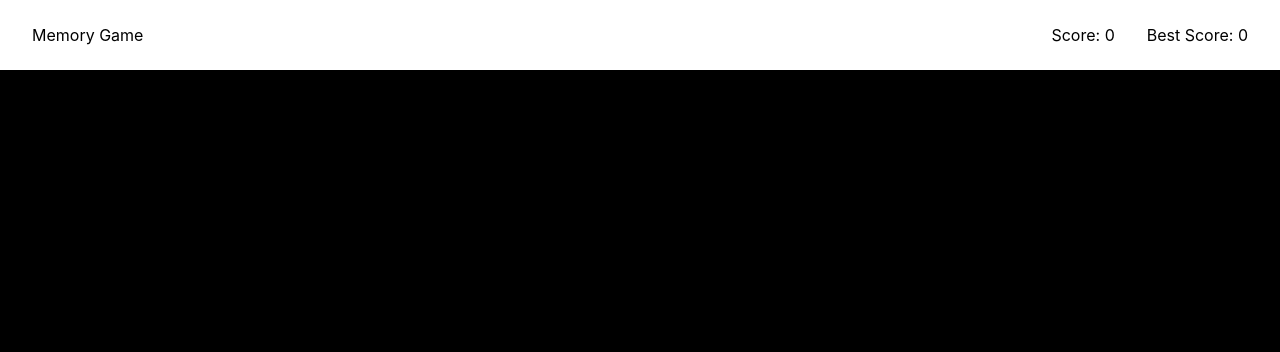
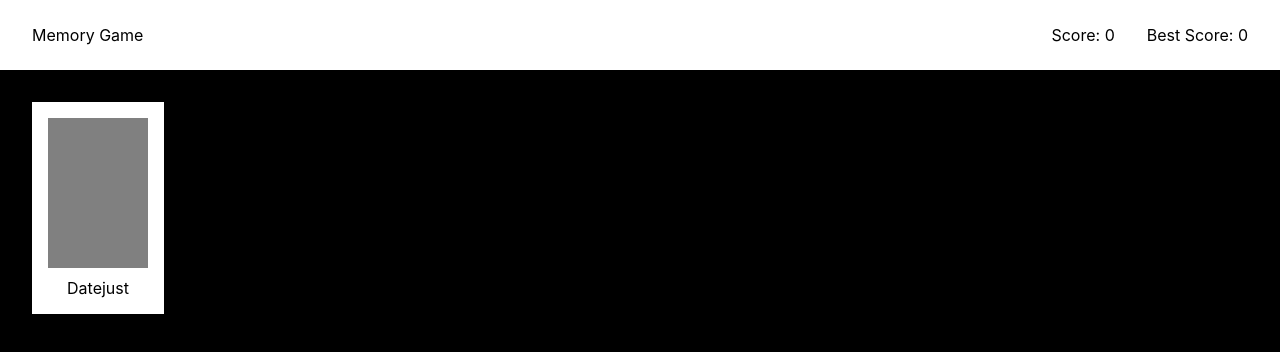
Before and after one commit to ecanvasser/Memory-Game, a React app in the folder memory-game/: page / in a window 1280 px wide. Built offline with nearby package versions, Linux system fonts and the light colour scheme.

Commit message:
Create mockup layout for Card and Main components

```diff
--- a/memory-game/src/components/Card.js
+++ b/memory-game/src/components/Card.js
@@ -1,12 +1,12 @@
-import '../styles/Card.css'
+import "../styles/Card.css";
 
 const Card = (props) => {
-    return (
-        <div id='card-container'>
-            <div id='img'></div>
-            <div id='name'></div>
-        </div>
-    )
-}
+  return (
+    <div className="card-container">
+      <div className="card-img"></div>
+      <div className="card-name">{props.watches.name}</div>
+    </div>
+  );
+};
 
-export default Card
+export default Card;
--- a/memory-game/src/components/Main.js
+++ b/memory-game/src/components/Main.js
@@ -1,7 +1,14 @@
 import "../styles/Main.css";
+import Card from "./Card";
 
 const Main = (props) => {
-  return <main></main>;
+  return (
+  <main>
+    {Object.values(props.watches).map((obj) => {
+      return <Card watches={obj} />
+    })}
+  </main>
+  );
 };
 
 export default Main;
--- a/memory-game/src/styles/Card.css
+++ b/memory-game/src/styles/Card.css
@@ -0,0 +1,15 @@
+.card-container {
+    background-color: white;
+    padding: 1rem;
+    display: flex;
+    flex-direction: column;
+    gap: 10px;
+    align-items: center;
+    width: max-content;
+}
+
+.card-img {
+    height: 150px;
+    width: 100px;
+    background-color: gray;
+}
--- a/memory-game/src/styles/Main.css
+++ b/memory-game/src/styles/Main.css
@@ -1,3 +1,4 @@
 main {
     background-color: black;
+    padding: 2rem;
 }
```
